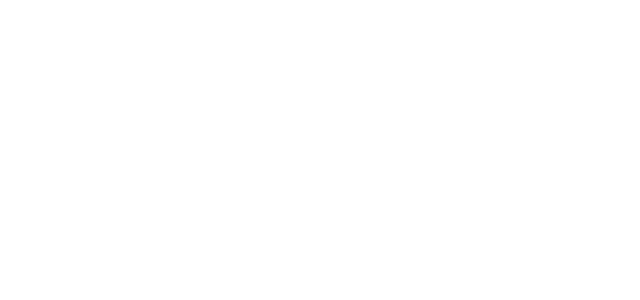
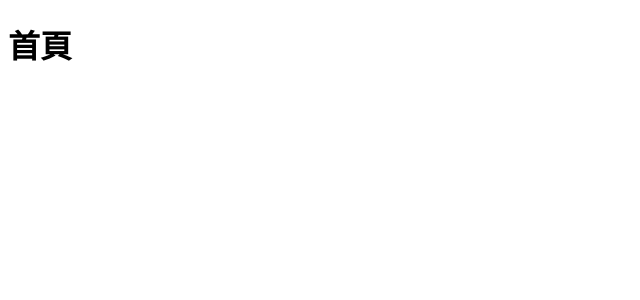
Before and after one commit to MizuYang/nuxt3-test, a Nuxt app: page / in a window 1280 px wide. Before the commit this address had no page. Shown: the top 300 px of the page, without its empty margins (0-640 px from the left). Built offline with nearby package versions, Linux system fonts and the light colour scheme.

Commit message:
新增 首頁(index.vue)

```diff
--- /dev/null
+++ b/pages/index.vue
@@ -0,0 +1,8 @@
+<script setup>
+</script>
+
+<template>
+  <h1>首頁</h1>
+</template>
+
+<style lang='scss' scope></style>
```
